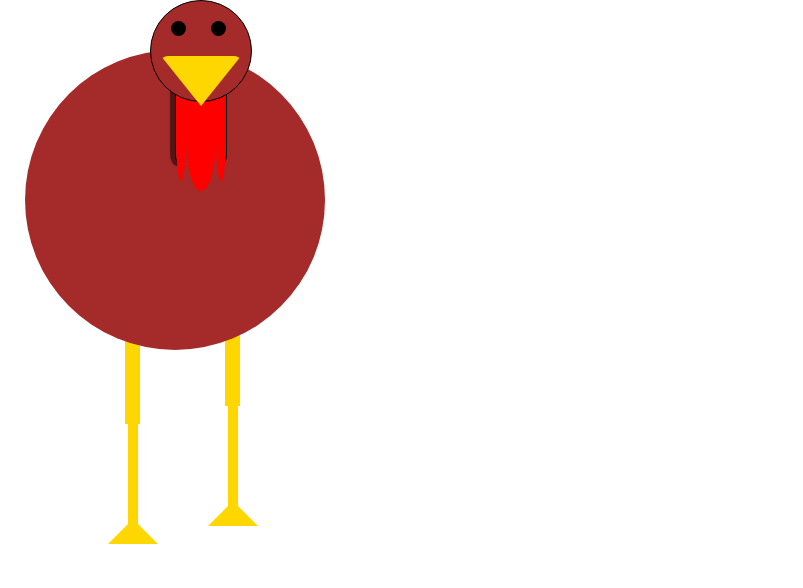
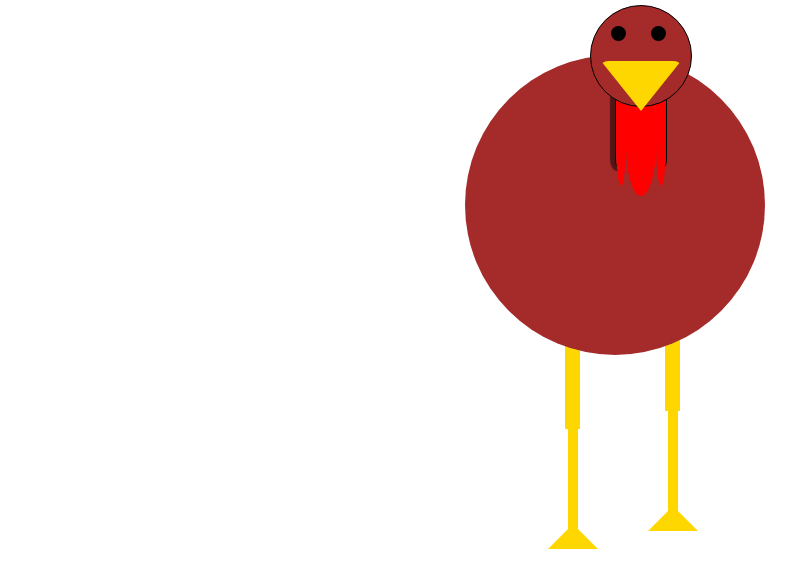
Before and after one commit to 13bfrancis/Turkey, a React (Create React App) app: page / in a window 1280 px wide. Shown: the top 588 px of the page, without its empty margins (0-803 px from the left). Built offline with nearby package versions, Linux system fonts and the light colour scheme.

Commit message:
centered turkey on the screen and added a background

```diff
--- a/src/App.js
+++ b/src/App.js
@@ -11,7 +11,15 @@ import Legs from './Legs';
 class App extends Component {
   render() {
     return (
-      <>
+      <div
+        style={{
+          width: 'calc(100%-5px)',
+          height: '100%',
+          display: 'flex',
+          justifyContent: 'center',
+          padding: '5px'
+        }}
+      >
         <Turkey>
           <Head>
             <Eyes />
@@ -25,7 +33,7 @@ class App extends Component {
             <Legs left="200" delay="0" />
           </Body>
         </Turkey>
-      </>
+      </div>
     );
   }
 }
```
